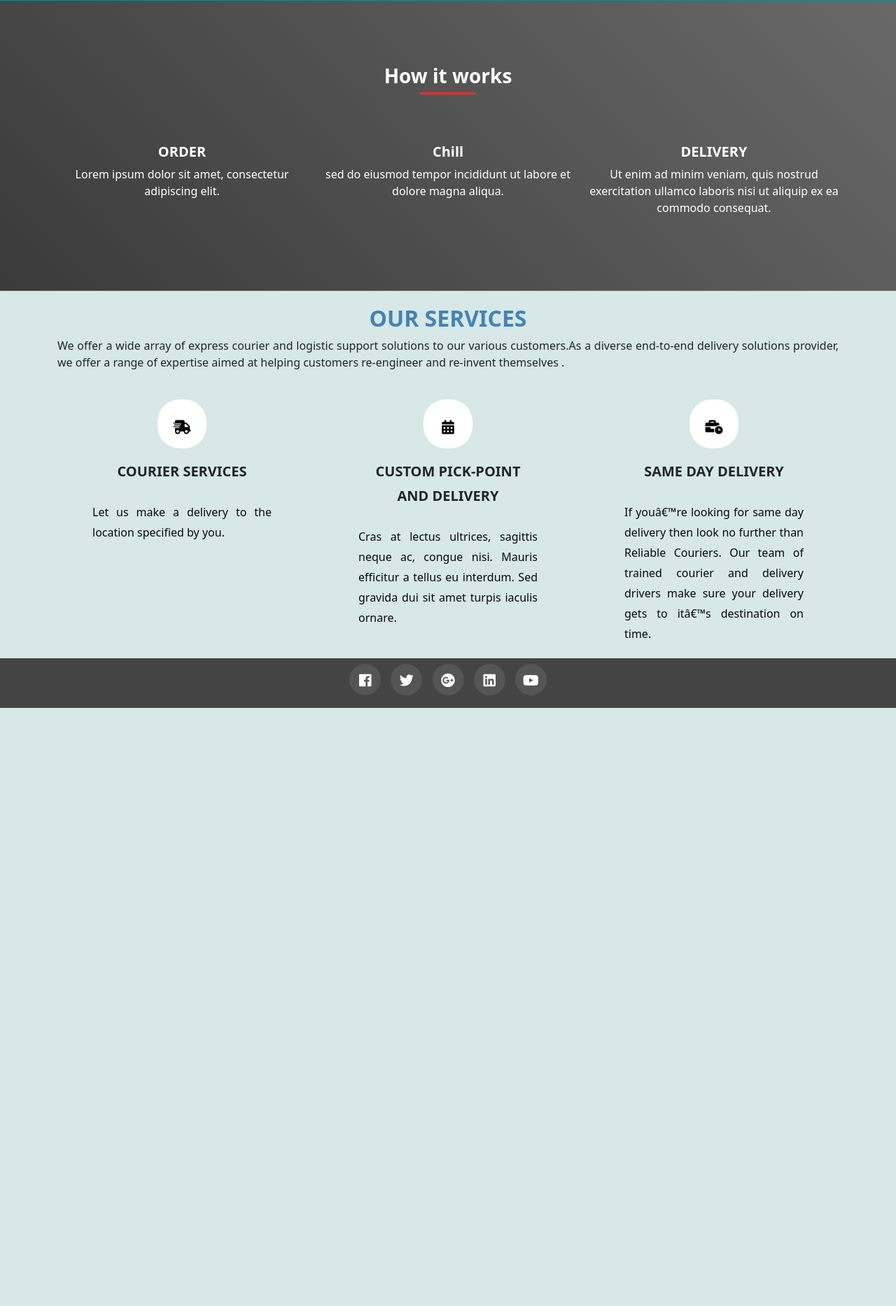
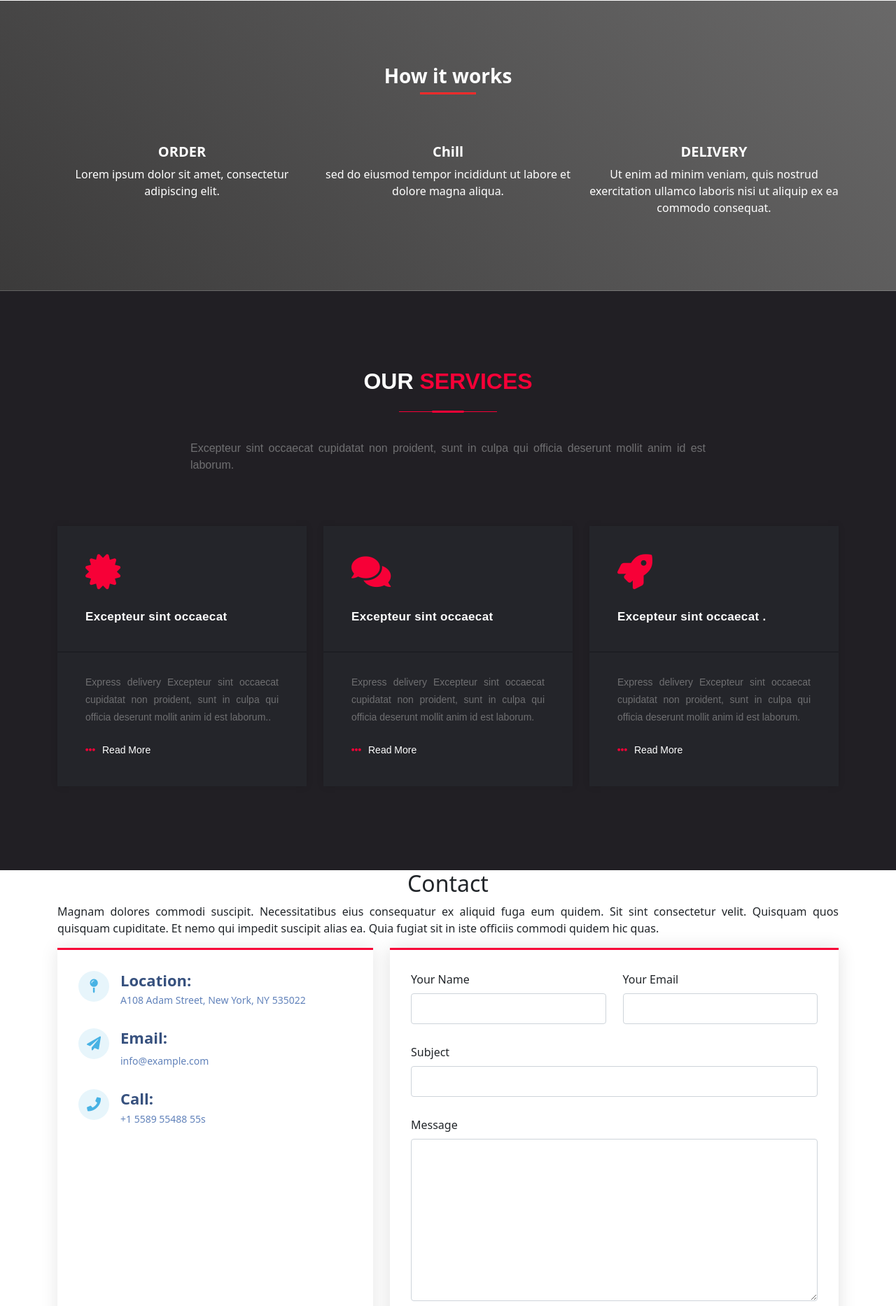
Before and after one commit to mwendah/Supplies, a PHP site: page / in a window 1280 px wide. Shown: the part 1237-3104 px from the top of the page at 70% size. Before the commit the page ends 2249 px from the top, so only its background shows below. Run offline with PHP 8.4, Linux system fonts and the light colour scheme; some libraries are stand-ins or nearby versions.

Commit message:
Add files via upload

```diff
--- a/index.html
+++ b/index.html
@@ -57,6 +57,10 @@
 
 
 <!-- About sections -->
+
+
+
+
 <section id="About" class="About  py-5">
 	           <div class = "container my-3">
                <div class = "row">
@@ -86,6 +90,9 @@
 
 
 </section>
+
+
+
 <section id="works" class="works  ">
 	<div class="how-it-work wow fadeInUp">
       	<div class="container">
@@ -116,58 +123,191 @@
 
 <!-- Services  sections -->
 
-<section id="Services">
-<div class="section-padding">
-	<div class="container">
-		<div class="row">
-			<div class="col-lg-12">
-				<div class="section-header text-center">
-					<h2>Our services</h2>
-					<p> We offer a wide array of express courier and logistic support solutions to our various customers.As a diverse end-to-end delivery solutions provider, we offer a range of expertise aimed at helping customers re-engineer and re-invent themselves .</p>
-				</div>
 
-			</div>
-
-		</div>
-		<div class="row">
-			<div class="col-lg-4">
-				<div class="single-service">
-					<span class="icon"><i class="fas fa-shipping-fast"></i></span>
-					<div class="content">
-						<h3>Courier Services</h3>
-						<p>Let us make a delivery to the location specified by you.</p> <!-- make it short  -->
-					</div>
-				</div>
-
-			</div>
-
-
-			<div class="col-lg-4">
-				<div class="single-service">
-					<span class="icon"><i class="fas fa-calendar-alt"></i></span>
-					<div class="content">
-						<h3>Custom Pick-point  and delivery</h3>
-						<p>Cras at lectus ultrices, sagittis neque ac, congue nisi. Mauris efficitur a tellus eu interdum. Sed gravida dui sit amet turpis iaculis ornare.  </p>
-					</div>
-				</div>
-
-			</div>
-			<div class="col-lg-4">
-				<div class="single-service">
-					<span class="icon"><i class="fas fa-business-time"></i></span>
-					<div class="content">
-						<h3>Same Day Delivery</h3>
-						<p>If you’re looking for same day delivery then look no further than Reliable Couriers. Our team of trained courier and delivery drivers make sure your delivery gets to it’s destination on time.</p>
+<section class="section-services" id="Services">
+		<div class="container">
+			<div class="row justify-content-center text-center">
+				<div class="col-md-10 col-lg-8">
+					<div class="header-section">
+						<h2 class="title">Our <span>Services</span></h2>
+						<p class="description">Excepteur sint occaecat cupidatat non proident, sunt in culpa qui officia deserunt mollit anim id est laborum.</p>
 					</div>
 				</div>
 			</div>
+			<div class="row">
+				<!-- Start Single Service -->
+				<div class="col-md-6 col-lg-4">
+					<div class="single-service">
+						<div class="part-1">
+							<i class="fas fa-certificate"></i>
+							<h3 class="title">Excepteur sint occaecat </h3>
+						</div>
+						<div class="part-2">
+							<p class="description">Express delivery Excepteur sint occaecat cupidatat non proident, sunt in culpa qui officia deserunt mollit anim id est laborum..</p>
+							<a href="#"><i class="fas fa-ellipsis-h"></i>Read More</a>
+						</div>
+					</div>
+				</div>
+				<!-- / End Single Service -->
+				<!-- Start Single Service -->
+				<div class="col-md-6 col-lg-4">
+					<div class="single-service">
+						<div class="part-1">
+							<i class="fas fa-comments"></i>
+							<h3 class="title">Excepteur sint occaecat </h3>
+						</div>
+						<div class="part-2">
+							<p class="description">Express delivery Excepteur sint occaecat cupidatat non proident, sunt in culpa qui officia deserunt mollit anim id est laborum.</p>
+							<a href="#"><i class="fas fa-ellipsis-h"></i>Read More</a>
+						</div>
+					</div>
+				</div>
+				<!-- / End Single Service -->
+				<!-- Start Single Service -->
+				<div class="col-md-6 col-lg-4">
+					<div class="single-service">
+						<div class="part-1">
+							<i class="fas fa-rocket"></i>
+							<h3 class="title">Excepteur sint occaecat .</h3>
+						</div>
+						<div class="part-2">
+							<p class="description">Express delivery Excepteur sint occaecat cupidatat non proident, sunt in culpa qui officia deserunt mollit anim id est laborum.</p>
+							<a href="#"><i class="fas fa-ellipsis-h"></i>Read More</a>
+						</div>
+					</div>
+				</div>
+				<!-- / End Single Service -->
+				<!-- Start Single Service -->
+
+			</div>
 		</div>
-	</div>
-</div>
-<!-- insert counter here  -->
+	</section>
 
 
-</section><!--- end of services --->
+
+
+
+
+
+
+
+
+
+
+
+
+
+
+ <section id="contact" class="contact">
+      <div class="container" data-aos="fade-up">
+
+        <div class="section-title justify-content-center text-center " >
+          <h2>Contact</h2>
+          <p>Magnam dolores commodi suscipit. Necessitatibus eius consequatur ex aliquid fuga eum quidem. Sit sint consectetur velit. Quisquam quos quisquam cupiditate. Et nemo qui impedit suscipit alias ea. Quia fugiat sit in iste officiis commodi quidem hic quas.</p>
+        </div>
+
+        <div class="row">
+
+          <div class="col-lg-5 d-flex align-items-stretch">
+            <div class="info">
+              <div class="address">
+                <i class="fas fa-map-pin"></i>
+                <h4>Location:</h4>
+                <p>A108 Adam Street, New York, NY 535022</p>
+              </div>
+
+              <div class="email">
+                <i class="fas fa-paper-plane"></i>
+                <h4>Email:</h4>
+                <p>info@example.com</p>
+              </div>
+
+              <div class="phone">
+                <i class="fas fa-phone"></i>
+                <h4>Call:</h4>
+                <p>+1 5589 55488 55s</p>
+              </div>
+
+              <iframe src="https://maps.google.com/maps?q=Eldoret&t=&z=15&ie=UTF8&iwloc=&output=embed" frameborder="0" style="border:0; width: 100%; height: 290px;" allowfullscreen></iframe>
+            </div>
+
+          </div>
+
+          <div class="col-lg-7 mt-5 mt-lg-0 d-flex align-items-stretch">
+            <form action="forms/contact.php" method="post" role="form" class="php-email-form">
+              <div class="row">
+                <div class="form-group col-md-6">
+                  <label for="name">Your Name</label>
+                  <input type="text" name="name" class="form-control" id="name" required>
+                </div>
+                <div class="form-group col-md-6">
+                  <label for="name">Your Email</label>
+                  <input type="email" class="form-control" name="email" id="email" required>
+                </div>
+              </div>
+              <div class="form-group">
+                <label for="name">Subject</label>
+                <input type="text" class="form-control" name="subject" id="subject" required>
+              </div>
+              <div class="form-group">
+                <label for="name">Message</label>
+                <textarea class="form-control" name="message" rows="10" required></textarea>
+              </div>
+              <div class="my-3">
+                <div class="loading">Loading</div>
+                <div class="error-message"></div>
+                <div class="sent-message">Your message has been sent. Thank you!</div>
+              </div>
+              <div class="text-center"><button type="submit">Send Message</button></div>
+            </form>
+          </div>
+
+        </div>
+
+      </div>
+    </section>
+
+
+
+
+
+
+
+
+
+
+
+
+
+
+
+
+
+
+
+
+
+
+
+
+
+
+
+
+
+
+
+
+
+
+
+
+
+
+
+
+
+
 
 
 
@@ -175,29 +315,14 @@
 <!-- contact  -->
 
 
-<input type="checkbox" id="check">
-	<label class="chat-btn" for="check">
- 		<i class="fas fa-comment-dots"></i>
- 	 	<i class="fas fa-times-circle"></i>
- 	</label>
-	<div class="wrapper">
-    <div class="chat-header">
-        <h6>Let's Chat </h6>
-    </div>
-    <div class="text-center p-2">
-    	<span>Leave a message we will get back to you shortly</span>
-    </div>
-    <div class="chat-form">
-    	<input type="text" class="form-control" placeholder="Name" required="">
-    	<input type="text" class="form-control" placeholder="Email" required="">
-    	<textarea class="form-control" placeholder="Your Text Message" required=""></textarea>
-    	<button class="btn btn-success btn-block">Submit</button>
-     </div>
-</div>
 
 
 
-<!-- contact widget ends -->
+
+
+
+
+<!-- contact  ends -->
 
 
 
@@ -238,8 +363,6 @@
 
 <!-- script space only  -->
 <script src="https://cdnjs.cloudflare.com/ajax/libs/jquery/3.6.0/jquery.min.js" ></script>
-<script src="https://cdnjs.cloudflare.com/ajax/libs/waypoints/4.0.1/jquery.waypoints.min.js"></script>
-<script src="https://cdnjs.cloudflare.com/ajax/libs/Counter-Up/1.0.0/jquery.counterup.js" ></script>
 <script src="https://cdn.jsdelivr.net/npm/@popperjs/core@2.9.2/dist/umd/popper.min.js" ></script>
 <script src="https://cdn.jsdelivr.net/npm/bootstrap@5.0.1/dist/js/bootstrap.min.js" ></script>
 
--- a/style.css
+++ b/style.css
@@ -26,7 +26,7 @@ header{
  .navbar .navbar-brand{
  	color: blue;
  	font-size: 1.6rem;
- 	font-weight: 700;
+ 	font-weight: 200;
  	text-transform: uppercase;
 
  }
@@ -34,7 +34,7 @@ header{
 
 #navbarSupportedContent >ul >li:nth-child(n) >a {
 	color:#ffffff;
-	font-size: 1.6rem;
+	font-size: 1 rem;
 	padding: 0 0.8rem;
 	text-transform: uppercase;
 
@@ -83,11 +83,13 @@ header{
 
 
 /*About section css section*/
-.About{
+/*.About{
 	background-color: #0c8e8a;
 	padding: 10px 0;
 
 }
+
+*/
 
 
 
@@ -146,6 +148,106 @@ p {
 
 
 
+/*Service*/
+.section-services {
+	padding-top: 110px;
+	padding-bottom: 120px;
+	font-family: "Poppins", sans-serif;
+	background-color: #211f24;
+	color: #fff;
+}
+
+.section-services .header-section {
+	margin-bottom: 35px;
+}
+
+.section-services .header-section .title {
+	position: relative;
+	margin-bottom: 40px;
+	padding-bottom: 25px;
+	text-transform: uppercase;
+	font-weight: 700;
+}
+
+.section-services .header-section .title:before {
+	content: "";
+	position: absolute;
+	bottom: 0;
+	left: 50%;
+	transform: translateX(-50%);
+	width: 140px;
+	height: 1px;
+	background-color: #f70037;
+}
+
+.section-services .header-section .title:after {
+	content: "";
+	position: absolute;
+	bottom: -1px;
+	left: 50%;
+	transform: translateX(-50%);
+	width: 45px;
+	height: 3px;
+	background-color: #f70037;
+}
+
+.section-services .header-section .title span {
+	color: #f70037;
+}
+
+.section-services .header-section .description {
+	color: #6f6f71;
+}
+
+.section-services .single-service {
+	margin-top: 40px;
+	background-color: #24252a;
+	box-shadow: 0 0 10px 0 rgba(0,0,0,.1);
+}
+
+.section-services .single-service .part-1 {
+	padding: 40px 40px 25px;
+	border-bottom: 2px solid #1d1e23;
+}
+
+.section-services .single-service .part-1 i {
+	margin-bottom: 25px;
+	font-size: 50px;
+	color: #f70037;
+}
+
+.section-services .single-service .part-1 .title {
+	font-size: 17px;
+	font-weight: 700;
+	letter-spacing: 0.02em;
+	line-height: 1.8em;
+}
+
+.section-services .single-service .part-2 {
+	padding: 30px 40px 40px;
+}
+
+.section-services .single-service .part-2 .description {
+	margin-bottom: 22px;
+	color: #6f6f71;
+	font-size: 14px;
+	line-height: 1.8em;
+}
+
+.section-services .single-service .part-2 a {
+	color: #fff;
+	font-size: 14px;
+	text-decoration: none;
+}
+
+.section-services .single-service .part-2 a i {
+	margin-right: 10px;
+	color: #f70037;
+}
+
+
+
+/*contact */
 
 
 
@@ -155,79 +257,197 @@ p {
 
 
 
-/*services section  css*/
 
-.section-padding{
-	padding: 15px 0;
-	background-color: #d7e8e7;
-
-}
-.section-header{
-	margin-top: 5px;
-
-}
-.section-header h2{
-	color: steelblue;
-	text-transform: uppercase;
-	font-weight: 900;
-
-	}
-.single-service{
-	transition: .5s;
-	text-align: center;
-	height: 380px;
-	padding: 25px 50px;
-}
-.single-service .icon{
-	background-color: #fff;
-	border-radius: 45%;
-	box-shadow: 0 2px 15px rgba(0,0,0,0,0.4);
-	color: #000;
-	display: inline-block;
-	height: 70px;
-	width: 70px;
-	margin-bottom: 15px;
-
-
+.contact .info {
+  border-top: 3px solid #f70037;
+  border-bottom: 3px solid #f70037;
+  padding: 30px;
+  background: #fff;
+  width: 100%;
+  box-shadow: 0 0 24px 0 rgba(0, 0, 0, 0.1);
 }
 
-.single-service .icon i{
-	display: block;
-	font-size: 20px;
-	line-height: 60px;
-	padding: 10px 20px;
-
-
-
-
-}
-.single-service .content{
-	height: 32px;
-	transition: .5s;
-
+.contact .info i {
+  font-size: 20px;
+  color: #47b2e4;
+  float: left;
+  width: 44px;
+  height: 44px;
+  background: #e7f5fb;
+  display: flex;
+  justify-content: center;
+  align-items: center;
+  border-radius: 50px;
+  transition: all 0.3s ease-in-out;
 }
 
-.single-service .content h3{
-	font-size: 20px;
-	font-weight: 300;
-	line-height: 35px;
-	margin: 0;
-	text-transform: uppercase;
-}
-.single-service .content p{
-	color: #0a0a0a;
-	line-height: 29px;
-	margin: 27px 0 0;
-
+.contact .info h4 {
+  padding: 0 0 0 60px;
+  font-size: 22px;
+  font-weight: 600;
+  margin-bottom: 5px;
+  color: #37517e;
 }
 
-.single-service:hover{
-	background-image: linear-gradient(to bottom,#950740 0%, #04e3f9 100%);
-	padding: 40px 50px;
+.contact .info p {
+  padding: 0 0 10px 60px;
+  margin-bottom: 20px;
+  font-size: 14px;
+  color: #6182ba;
 }
 
-.single-service:hover .content{
-	height: 90px;
+.contact .info .email p {
+  padding-top: 5px;
+}
+
+.contact .info .social-links {
+  padding-left: 60px;
+}
+
+.contact .info .social-links a {
+  font-size: 18px;
+  display: inline-block;
+  background: #333;
+  color: #fff;
+  line-height: 1;
+  padding: 8px 0;
+  border-radius: 50%;
+  text-align: center;
+  width: 36px;
+  height: 36px;
+  transition: 0.3s;
+  margin-right: 10px;
+}
+
+.contact .info .social-links a:hover {
+  background: #f70037;
+  color: #fff;
+}
+
+.contact .info .email:hover i, .contact .info .address:hover i, .contact .info .phone:hover i {
+  background: #f70037;
+  color: #fff;
+}
+
+.contact .php-email-form {
+  width: 100%;
+  border-top: 3px solid #f70037;
+  border-bottom: 3px solid #f70037;
+  padding: 30px;
+  background: #fff;
+  box-shadow: 0 0 24px 0 rgba(0, 0, 0, 0.12);
+}
+
+.contact .php-email-form .form-group {
+  padding-bottom: 8px;
+}
+
+.contact .php-email-form .validate {
+  display: none;
+  color: red;
+  margin: 0 0 15px 0;
+  font-weight: 400;
+  font-size: 13px;
+}
+
+.contact .php-email-form .error-message {
+  display: none;
+  color: #fff;
+  background: #ed3c0d;
+  text-align: left;
+  padding: 15px;
+  font-weight: 600;
+}
+
+.contact .php-email-form .error-message br + br {
+  margin-top: 25px;
+}
+
+.contact .php-email-form .sent-message {
+  display: none;
+  color: #fff;
+  background: #18d26e;
+  text-align: center;
+  padding: 15px;
+  font-weight: 600;
+}
+
+.contact .php-email-form .loading {
+  display: none;
+  background: #fff;
+  text-align: center;
+  padding: 15px;
+}
+
+.contact .php-email-form .loading:before {
+  content: "";
+  display: inline-block;
+  border-radius: 50%;
+  width: 24px;
+  height: 24px;
+  margin: 0 10px -6px 0;
+  border: 3px solid #18d26e;
+  border-top-color: #eee;
+  -webkit-animation: animate-loading 1s linear infinite;
+  animation: animate-loading 1s linear infinite;
+}
+
+.contact .php-email-form .form-group {
+  margin-bottom: 20px;
+}
+
+.contact .php-email-form label {
+  padding-bottom: 8px;
+}
+
+.contact .php-email-form input, .contact .php-email-form textarea {
+  border-radius: 0;
+  box-shadow: none;
+  font-size: 14px;
+  border-radius: 4px;
+}
+
+.contact .php-email-form input:focus, .contact .php-email-form textarea:focus {
+  border-color: #47b2e4;
+}
+
+.contact .php-email-form input {
+  height: 44px;
+}
+
+.contact .php-email-form textarea {
+  padding: 10px 12px;
+}
+
+.contact .php-email-form button[type="submit"] {
+  background: #47b2e4;
+  border: 0;
+  padding: 12px 34px;
+  color: #fff;
+  transition: 0.4s;
+  border-radius: 50px;
+}
+
+.contact .php-email-form button[type="submit"]:hover {
+  background: #209dd8;
+}
+
+@-webkit-keyframes animate-loading {
+  0% {
+    transform: rotate(0deg);
+  }
+  100% {
+    transform: rotate(360deg);
+  }
+}
+
+@keyframes animate-loading {
+  0% {
+    transform: rotate(0deg);
+  }
+  100% {
+    transform: rotate(360deg);
+  }
 }
 
 
@@ -235,103 +455,31 @@ p {
 
 
 
-/*contact widget*/
 
-.chat-btn {
-    position: absolute;
-    right: 14px;
-    bottom: 30px;
-    cursor: pointer
-}
 
-.chat-btn .close {
-    display: none
-}
 
-.chat-btn i {
-    transition: all 0.9s ease
-}
 
-#check:checked~.chat-btn i {
-    display: block;
-    pointer-events: auto;
-    transform: rotate(180deg)
-}
 
-#check:checked~.chat-btn .comment {
-    display: none
-}
 
-.chat-btn i {
-    font-size: 22px;
-    color: #0bc4f1 !important
-}
 
-.chat-btn {
-    width: 50px;
-    height: 50px;
-    display: flex;
-    justify-content: center;
-    align-items: center;
-    border-radius: 50px;
-    background-color: #0bc4f1;
-    color: #fff;
-    font-size: 22px;
-    border: none
-}
 
-.wrapper {
-    position: absolute;
-    right: 20px;
-    bottom: 100px;
-    width: 300px;
-    background-color: #fff;
-    border-radius: 5px;
-    opacity: 0;
-    transition: all 0.4s
-}
 
-#check:checked~.wrapper {
-    opacity: 1
-}
 
-.chat-header {
-    padding: 13px;
-    background-color: blue;
-    border-radius: 5px 5px 0px 0px;
-    margin-bottom: 10px;
-    color: #fff
-}
 
-.chat-form {
-    padding: 15px
-}
 
-.chat-form input,
-textarea,
-button {
-    margin-bottom: 10px
-}
 
-.chat-form textarea {
-    resize: none
-}
 
-.form-control:focus,
-.btn:focus {
-    box-shadow: none
-}
 
-.btn,
-.btn:focus,
-.btn:hover {
-    background-color: blue;
-    border: blue
-}
 
-#check {
-    display: none !important
-}
+
+
+
+
+
+
+
+
+
 
 
 
```
